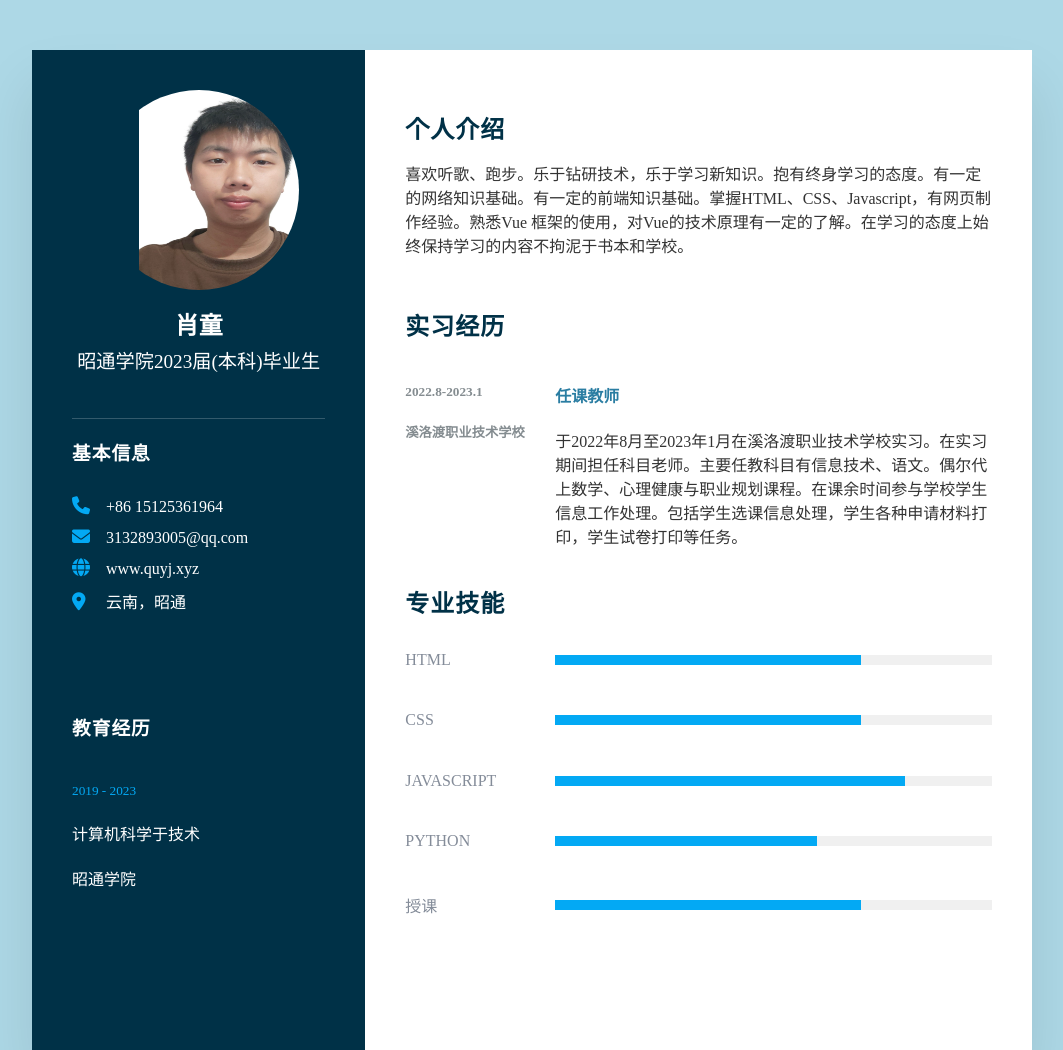
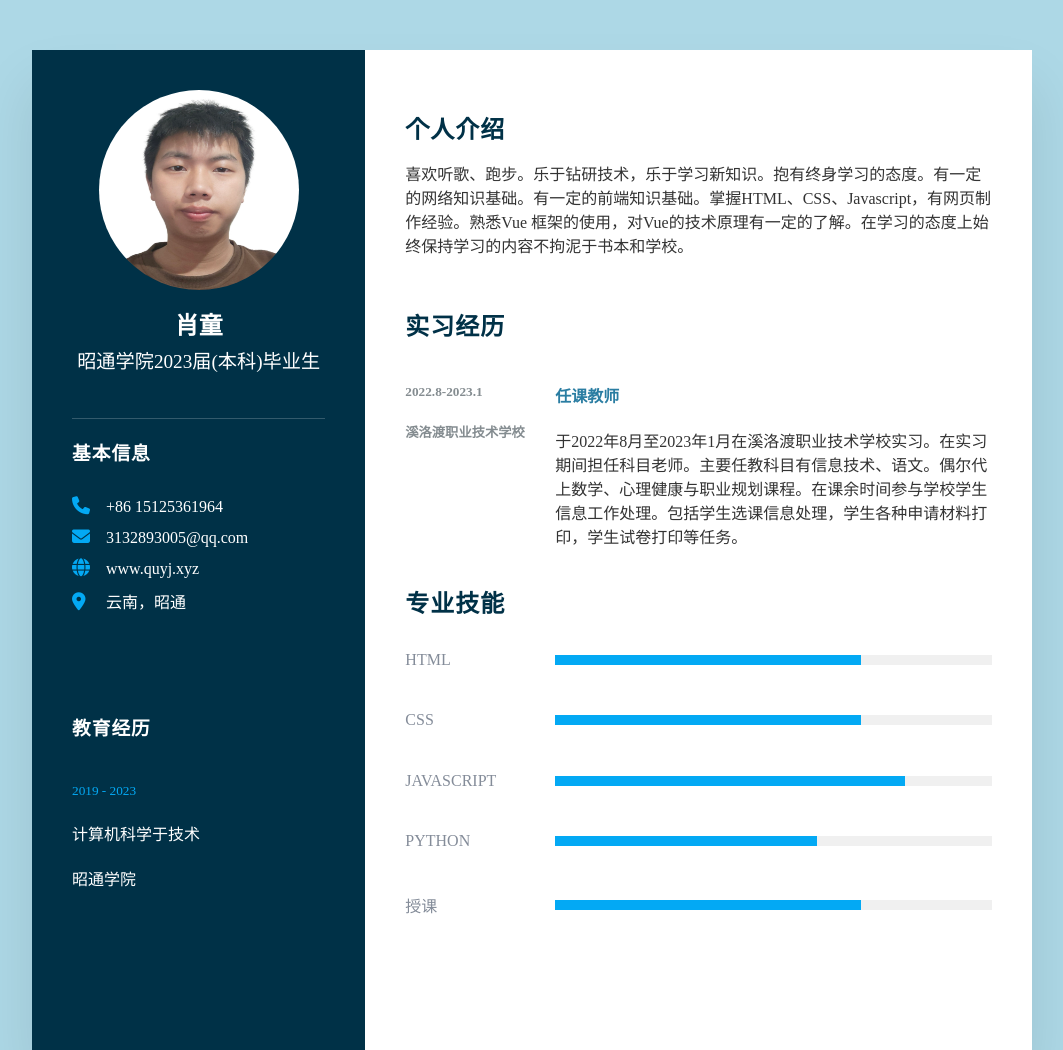
Before and after one commit to tong-xiao-arch/tong-xiao-arch.github.io, a plain HTML site: page index.html in a window 1280 px wide. Shown: the top 1050 px of the page, without its empty margins (108-1171 px from the left). Drawn offline with Linux system fonts and the light colour scheme.

Commit message:
Update csss.css

```diff
--- a/csss.css
+++ b/csss.css
@@ -46,10 +46,10 @@ justify-content: center;
 }
 .imgbox img{
   width: 100%;
-  height: 110%;
+  height: 120%;
   position: absolute;
   top: -5%;
-  left: 20%;
+  left: 0%;
 
 }
 .profiletext h2{
```
